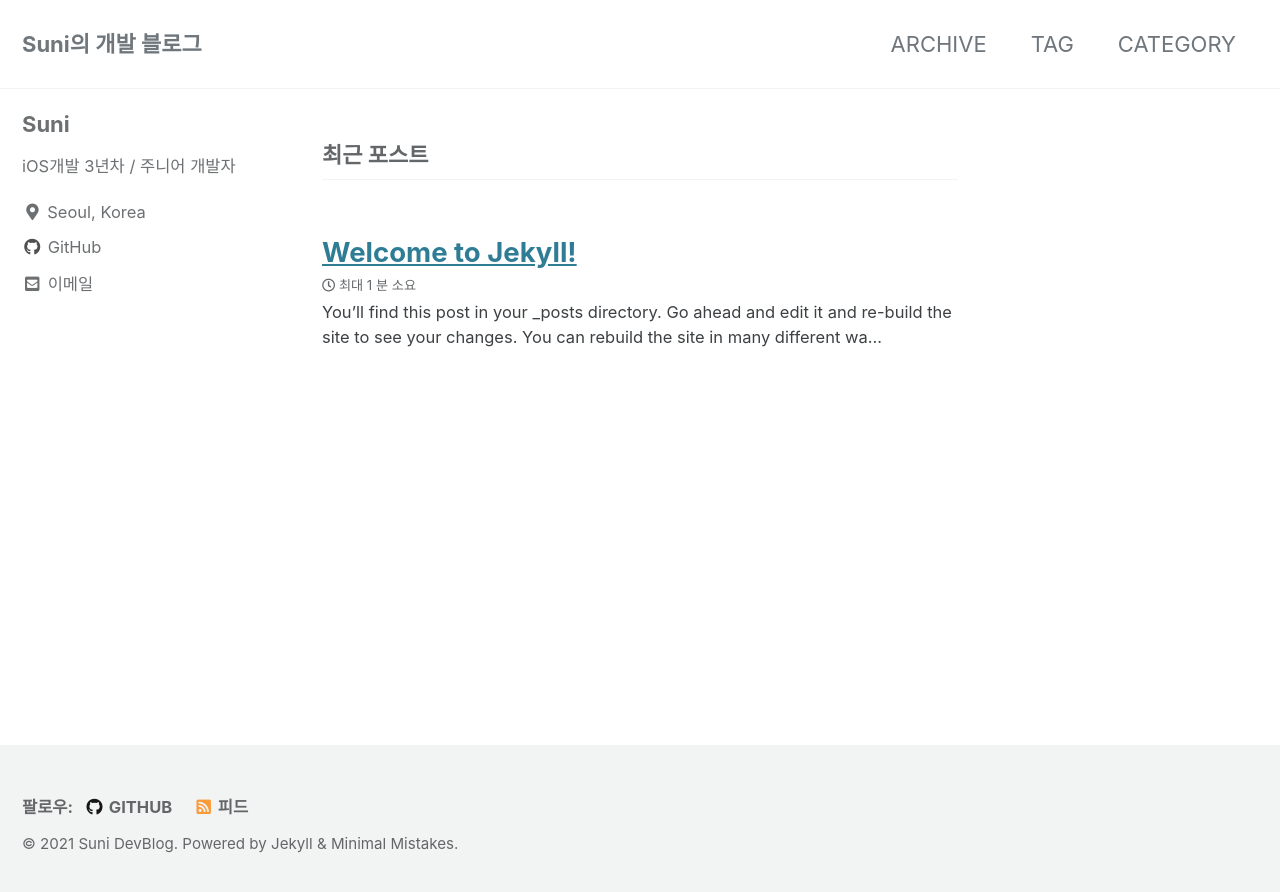
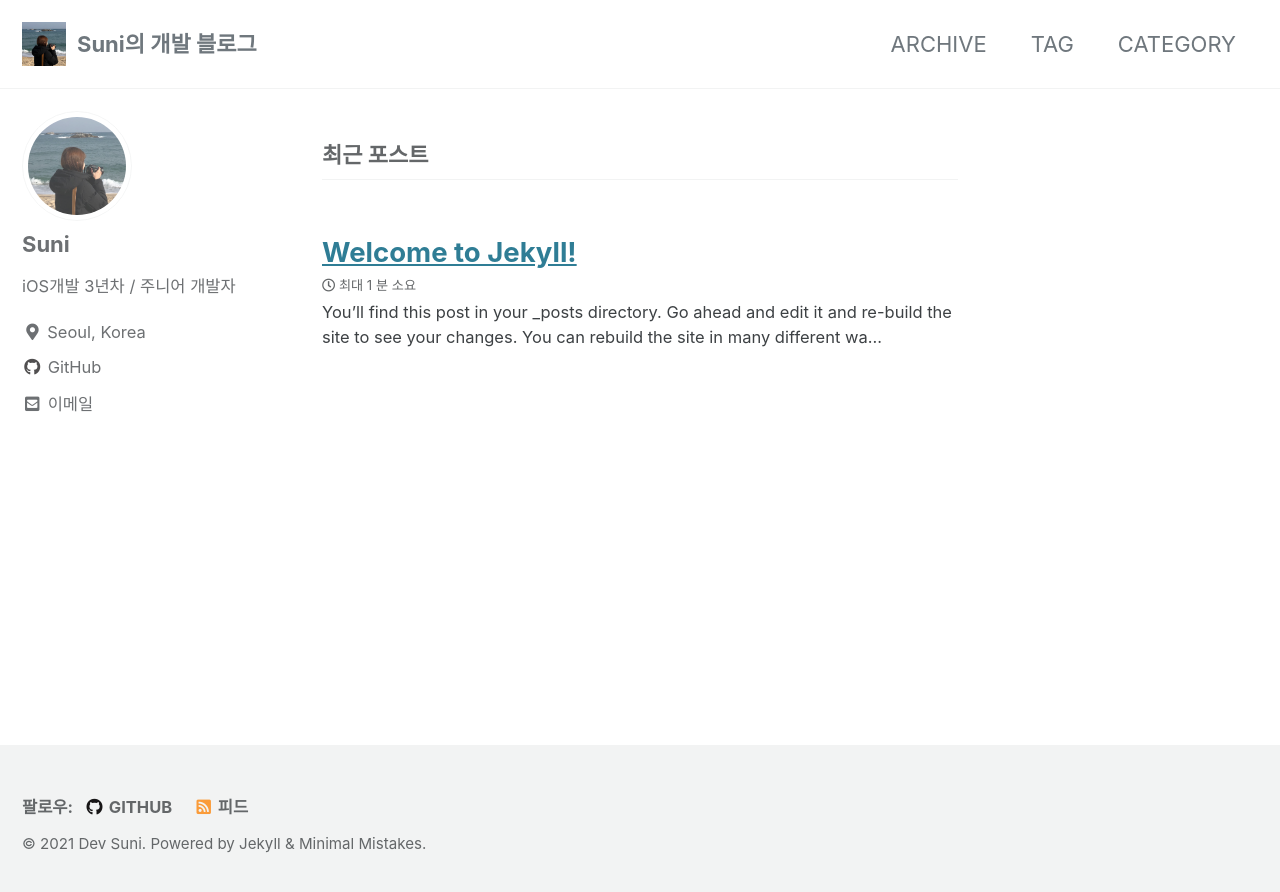
Before and after one commit to SuniDev/SuniDev.github.io, a Jekyll site: the page built from index.html, in a window 1280 px wide. Shown: the top 892 px of the page. Built offline with Jekyll 4.4.1, drawn with Linux system fonts in a browser that asks for light colours; cached includes are drawn as plain includes; the list of posts is cut into pages by our own code.

Commit message:
profile image upload

```diff
--- a/_config.yml
+++ b/_config.yml
@@ -19,13 +19,13 @@ locale                   : "ko"
 title                    : "Suni의 개발 블로그"
 title_separator          : "-"
 subtitle                 : # site tagline that appears below site title in masthead
-name                     : "Suni DevBlog"
-description              : "Suni의 개발 블로그"
+name                     : "Dev Suni"
+description              : "iOS 개발자의 개발 일지"
 url                      : "https://sunidev.github.io"# the base hostname & protocol for your site e.g. "https://mmistakes.github.io"
 baseurl                  : # the subpath of your site, e.g. "/blog"
 repository               : "SuniDev/SuniDev.github.io"# GitHub username/repo-name e.g. "mmistakes/minimal-mistakes"
 teaser                   : # path of fallback teaser image, e.g. "/assets/images/500x300.png"
-logo                     : # path of logo image to display in the masthead, e.g. "/assets/images/88x88.png"
+logo                     : "/assets/images/profile.jpg"# path of logo image to display in the masthead, e.g. "/assets/images/88x88.png"
 masthead_title           : # overrides the website title displayed in the masthead, use " " for no title
 # breadcrumbs            : false # true, false (default)
 words_per_minute         : 200
@@ -94,7 +94,7 @@ analytics:
 # Site Author
 author:
   name             : "Suni"
-  avatar           : # path of avatar image, e.g. "/assets/images/bio-photo.jpg"
+  avatar           : "/assets/images/profile.jpg"# path of avatar image, e.g. "/assets/images/bio-photo.jpg"
   bio              : "iOS개발 3년차 / 주니어 개발자"
   location         : "Seoul, Korea"
   email            : "mailto:sun-918@naver.com"
```
Also changed, not shown: assets/images/profile.jpg (added).
